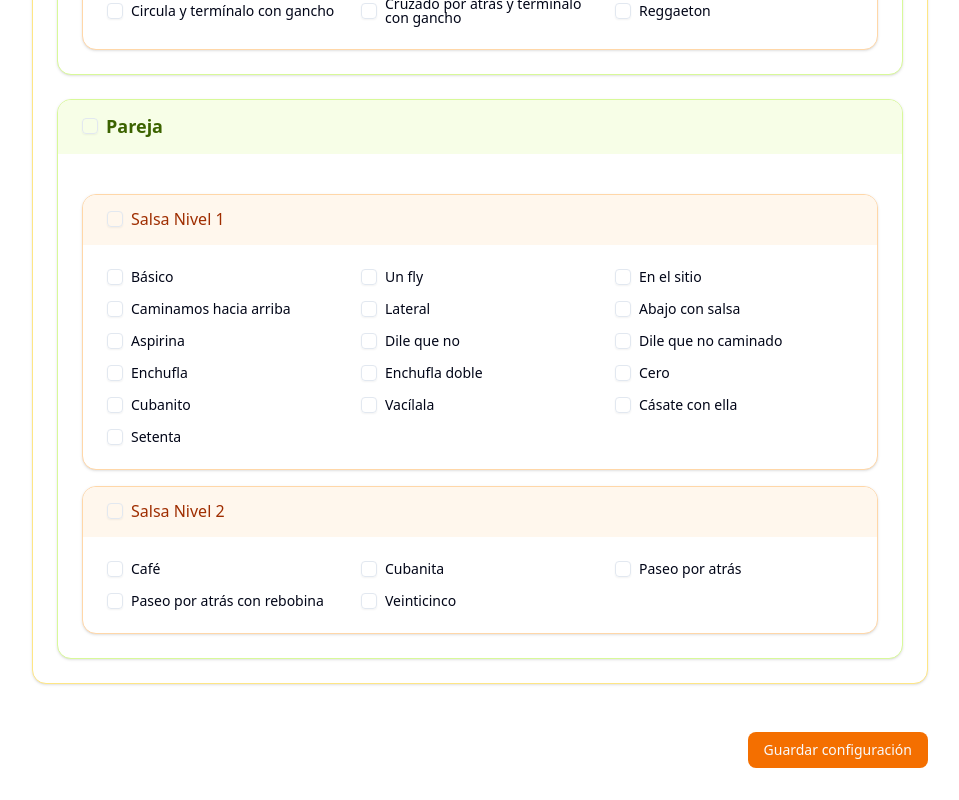
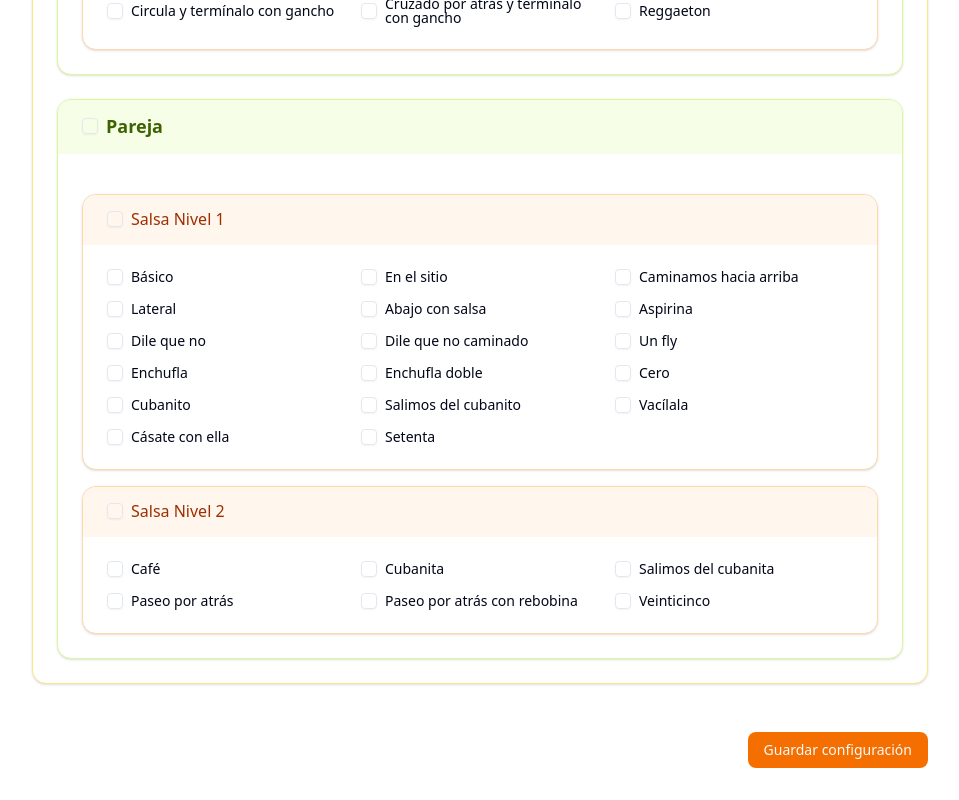
Before and after one commit to arnaugomez/salsa-ai, a Next.js app: page /configuration in a window 1280 px wide. Shown: the part 1132-1932 px from the top of the page, without its empty margins (160-1119 px from the left). Built offline with nearby package versions, Linux system fonts and the light colour scheme.

Commit message:
feat: update steps list

```diff
--- a/src/domains/dance/data/repositories/data/steps.ts
+++ b/src/domains/dance/data/repositories/data/steps.ts
@@ -22,7 +22,6 @@ const singleStepIds = [
 
 const coupleBasicStepIds = [
   "salsa-couple-basico",
-  "salsa-couple-un-fly",
   "salsa-couple-en-el-sitio",
   "salsa-couple-caminamos-hacia-arriba",
   "salsa-couple-lateral",
@@ -37,6 +36,7 @@ const coupleBasicStepIds = [
 const coupleCubanStepIds = [
   "salsa-couple-enchufla",
   "salsa-couple-enchufla-doble",
+  "salsa-couple-un-fly",
   "salsa-couple-cero",
   "salsa-couple-cubanito",
   "salsa-couple-vacilala",
@@ -224,15 +224,6 @@ export const salsaCoupleSteps: DanceStep[] = [
     nextMoves: coupleBasicStepIds,
   },
   {
-    id: "salsa-couple-un-fly",
-    name: "Un fly",
-    sayings: ["<speak>Un fly</speak>"],
-    dance: "salsa",
-    mode: "couple",
-    course: "salsa-1",
-    nextMoves: coupleBasicStepIds,
-  },
-  {
     id: "salsa-couple-en-el-sitio",
     name: "En el sitio",
     sayings: ["<speak>En el sitio</speak>"],
@@ -284,7 +275,7 @@ export const salsaCoupleSteps: DanceStep[] = [
     dance: "salsa",
     mode: "couple",
     course: "salsa-1",
-    nextMoves: coupleBasicStepIds,
+    nextMoves: coupleCubanStepIds,
   },
   {
     id: "salsa-couple-dile-que-no-caminado",
@@ -296,13 +287,22 @@ export const salsaCoupleSteps: DanceStep[] = [
     nextMoves: coupleBasicStepIds,
   },
   {
+    id: "salsa-couple-un-fly",
+    name: "Un fly",
+    sayings: ["<speak>Un fly</speak>"],
+    dance: "salsa",
+    mode: "couple",
+    course: "salsa-1",
+    nextMoves: coupleCubanStepIds,
+  },
+  {
     id: "salsa-couple-enchufla",
     name: "Enchufla",
     sayings: ["<speak>Enchufla</speak>"],
     dance: "salsa",
     mode: "couple",
     course: "salsa-1",
-    nextMoves: coupleCubanStepIds,
+    nextMoves: coupleBasicStepIds,
   },
   {
     id: "salsa-couple-enchufla-doble",
@@ -311,7 +311,7 @@ export const salsaCoupleSteps: DanceStep[] = [
     dance: "salsa",
     mode: "couple",
     course: "salsa-1",
-    nextMoves: coupleCubanStepIds,
+    nextMoves: coupleBasicStepIds,
   },
   {
     id: "salsa-couple-cero",
@@ -326,6 +326,15 @@ export const salsaCoupleSteps: DanceStep[] = [
     id: "salsa-couple-cubanito",
     name: "Cubanito",
     sayings: ["<speak>Cubanito</speak>"],
+    dance: "salsa",
+    mode: "couple",
+    course: "salsa-1",
+    nextMoves: ["salsa-couple-cubanito-salimos", "salsa-couple-cubanita"],
+  },
+  {
+    id: "salsa-couple-cubanito-salimos",
+    name: "Salimos del cubanito",
+    sayings: ["<speak>Salimos del cubanito</speak>"],
     dance: "salsa",
     mode: "couple",
     course: "salsa-1",
@@ -376,6 +385,15 @@ export const salsaCoupleSteps: DanceStep[] = [
     dance: "salsa",
     mode: "couple",
     course: "salsa-2",
+    nextMoves: ["salsa-couple-cubanita-salimos", "salsa-couple-cubanito"],
+  },
+  {
+    id: "salsa-couple-cubanita-salimos",
+    name: "Salimos del cubanita",
+    sayings: ["<speak>Salimos del cubanita</speak>"],
+    dance: "salsa",
+    mode: "couple",
+    course: "salsa-2",
     nextMoves: coupleCubanStepIds,
   },
   {
```
